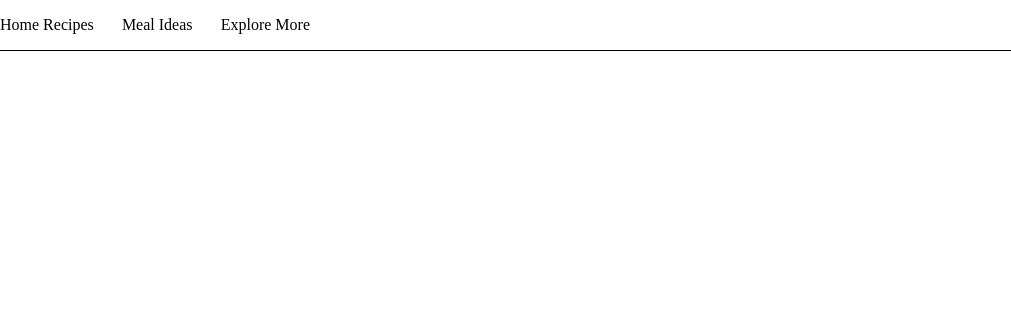
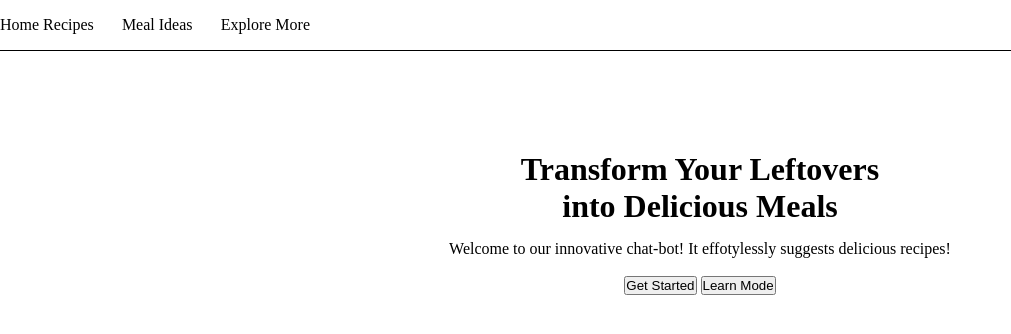
Before and after one commit to itproist/hse_tp, a Django app: page / in a window 1280 px wide; the page is wider, and only the part inside the window is pictured. Shown: the top 334 px of that part, without its empty margins (0-1011 px from the left). Run offline with Django 4.2, Linux system fonts and the light colour scheme.

Commit message:
adding the first paragraph

```diff
--- a/main/static/css/styles.css
+++ b/main/static/css/styles.css
@@ -43,3 +43,12 @@ header button {
   color: #fff;
   border: none;
 }
+
+.dishes {
+text-align: center;
+}
+
+.dishes-heading {
+  padding-top: 100px;
+  padding-bottom: 15px;
+}
--- a/main/templates/main/index.html
+++ b/main/templates/main/index.html
@@ -1,52 +1,25 @@
 {% extends "main/base.html" %}
 
-
-{% block title %}
-Smart Chef
-{% endblock %}
+{% block title %} Smart Chef {% endblock %}
 
 {% block content %}
-{% comment %} <h1>Main</h1>
 
-<div>
-    <h1>Transform Your Leftovers into Delicious Meals</h1>
-    <p>Welcome to our inovative chat-bot!
-         It efforlessly suggests delicious recipes1</p>
-    <a href="site.html">but</a>
+<div class="dishes">
+
+    <h1 class="dishes-heading">Transform Your Leftovers <br> into Delicious Meals</h1>
+
+    <p>Welcome to our innovative chat-bot! It effotylessly suggests delicious recipes!</p>
+    <br>
+    <div>
+        <button>
+            Get Started
+        </button>
+
+        <button>
+            Learn Mode
+        </button>
+    </div>
+
 </div>
 
-<div>
-    <p>Fresh</p>
-    <h2>Unlock the Potential of Your Ingredients</h2>
-    <p>Our chat-bot helps you make the most of what you have,
-        reducing food waste and saving you maney.
-        Discover exciting new recipes tailored to your fridge's contents ane elevate your cooking experience.
-    </p>
-</div>
-
-<div>
-    <h2>FAQs</h2>
-    <p>Find answers to your questions about our innovative recipe chat-bot and its features.</p>
-    <div class="FAQ">
-        <p class="question"></p>
-        <p class="answer"></p>
-    </div>
-</div>
-
-<div>
-    <h3>Still have some questions?</h3>
-    <p>You can contact us...</p>
-</div>
-
-<div class="team">
-    <h2>Our Dream Team</h2>
-    <p>Passionate individuals dedicated to culinary innovation.</p>
-    <div class="person">
-        <p class="name"></p>
-        <p class="appointment"></p>
-        <p class="more details"></p>
-    </div>
-</div> {% endcomment %}
-
-
 {% endblock %}
```
